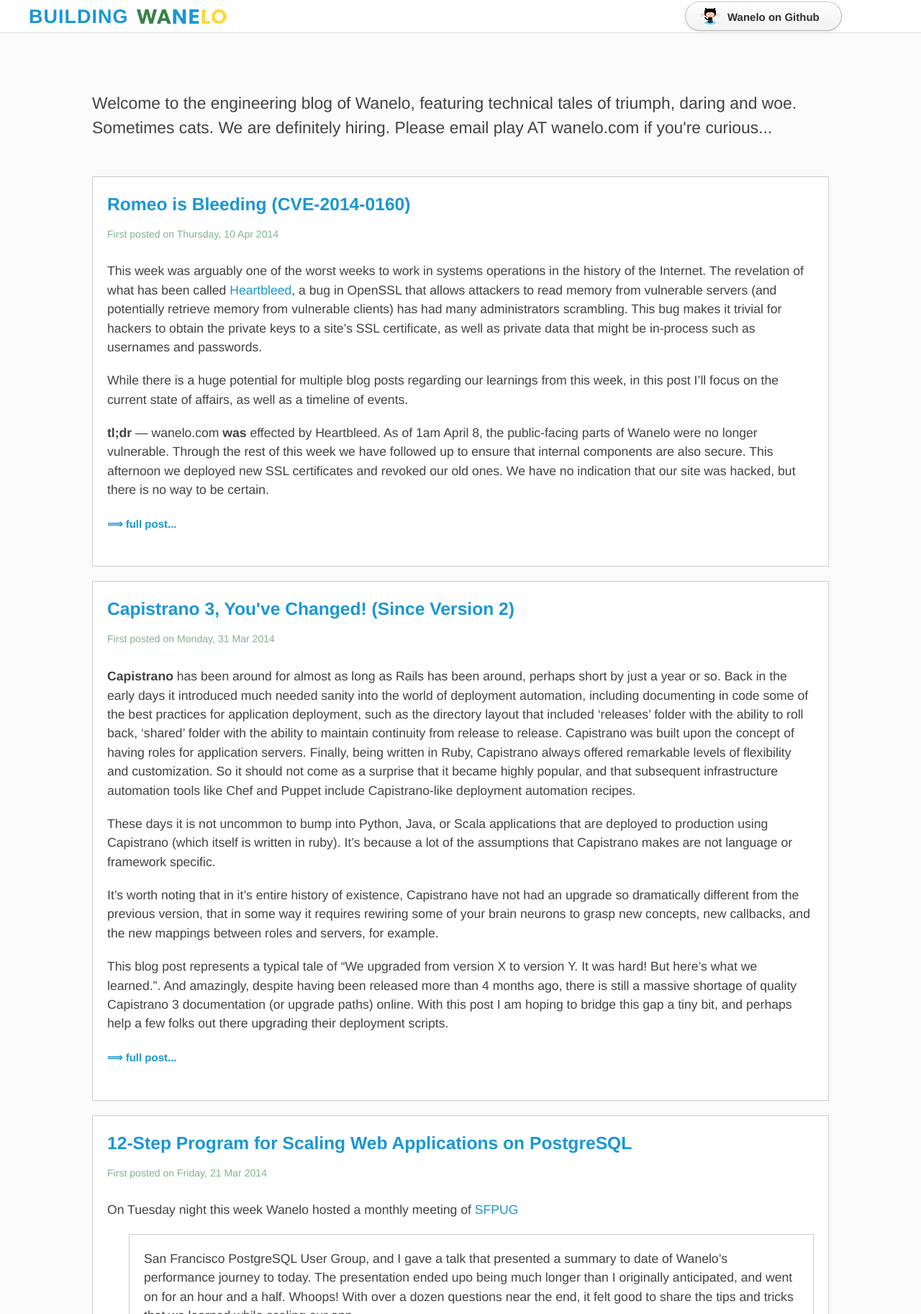
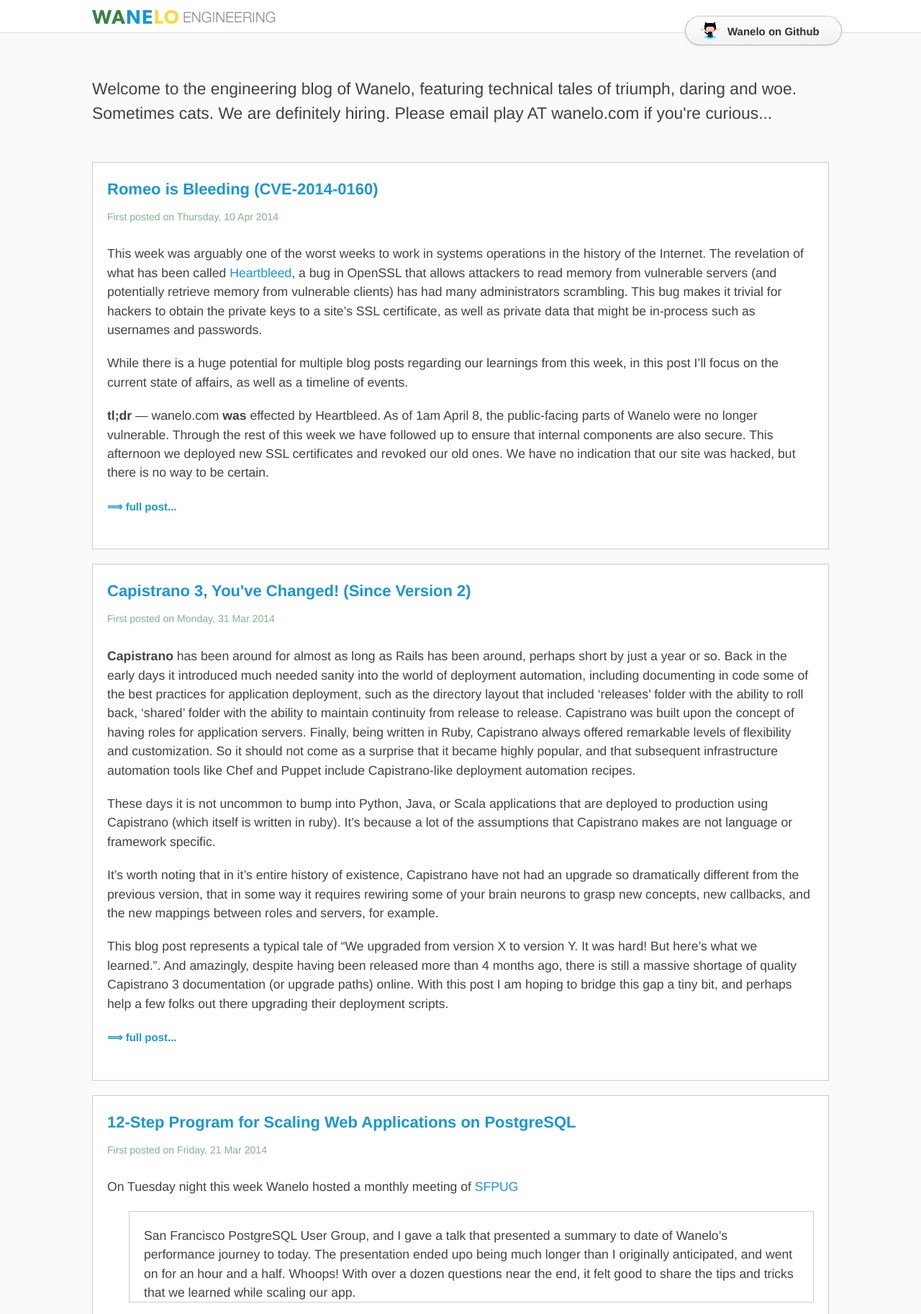
Before and after one commit to wanelo/wanelo.github.io, a Jekyll site: the page built from index.html, in a window 1280 px wide, cut to the strip 0-1825 px from the top of the page. Shown: the whole strip at 72% size. Built offline with Jekyll 4.4.1, drawn with Linux system fonts in a browser that asks for light colours; some web fonts are replaced; Markdown is read by kramdown in place of the engine named in the settings.

Commit message:
Fixing styles, and replacing logo

```diff
--- a/_includes/header.html
+++ b/_includes/header.html
@@ -19,13 +19,14 @@
   <body>
     <div id="container">
 		<div id="navbar">
-        <section id="downloads">
-          <a href="https://github.com/wanelo" id="view-on-github" class="button"><span>Wanelo on Github</span></a>
-        </section>
+            <div class="nav-container">
+            </div>
 		</div>
 	      <div class="inner">
+            <section id="downloads">
+              <a href="https://github.com/wanelo" id="view-on-github" class="button"><span>Wanelo on Github</span></a>
+            </section>
 	        <header>
-              <h2 class="post-head"><a href="/">Building</a></h2>
 	          {% if page.title %}
 	          <h1>{{page.title}}</h1>
 	          {% endif %}
--- a/stylesheets/stylesheet.css
+++ b/stylesheets/stylesheet.css
@@ -22,25 +22,31 @@
     font: inherit;
     vertical-align: baseline;
 }
+
 /* HTML5 display-role reset for older browsers */
 article, aside, details, figcaption, figure,
 footer, header, hgroup, menu, nav, section {
     display: block;
 }
+
 body {
     line-height: 1;
 }
+
 ol, ul {
     list-style: none;
 }
+
 blockquote, q {
     quotes: none;
 }
+
 blockquote:before, blockquote:after,
 q:before, q:after {
     content: '';
     content: none;
 }
+
 table {
     border-collapse: collapse;
     border-spacing: 0;
@@ -61,15 +67,26 @@
     font-weight: bold;
 }
 
-a:hover { text-decoration: underline;}
+a:hover {
+    text-decoration: underline;
+}
+
 
 #navbar {
     height: 45px;
     border-bottom: 1px solid #DDDDDD;
     width: 100%;
-	background: #fff url(../images/Wanelo-logo.jpg) left 190px center no-repeat;
+    background: #fff;
+}
+
+#navbar .nav-container {
+    height: 45px;
+    width: 80%;
+    margin: 0 auto;
+    background: #fff url(../images/wanelo_engineering.png) left 0% center no-repeat;
     cursor: pointer;
 }
+
 
 header {
     width: 100%;
@@ -107,12 +124,11 @@
 }
 
 p.sub-head {
-    margin-top: 20px;
+    margin-top: 0px;
     color: #424143;
     font-size: 1.3em;
     margin-bottom: 50px;
 }
-
 
 #container {
     min-height: 595px;
@@ -130,8 +146,8 @@
 
 #downloads {
     position: absolute;
-  top: 60px;
     right: 10%;
+    top: 80px;
 }
 
 ul#post-listing {
@@ -146,9 +162,9 @@
     margin-bottom: 20px;
 }
 
-ul#post-listing li h2 {
-    font-size: 1.4em;
-}
+/*ul#post-listing li h2 {*/
+    /*font-size: 1.4em;*/
+/*}*/
 
 a.button {
     -moz-border-radius: 30px;
@@ -168,30 +184,31 @@
     width: 179px;
     margin-right: 14px;
     background: #fdfdfd; /* Old browsers */
-  background: -moz-linear-gradient(top,  #fdfdfd 0%, #f2f2f2 100%); /* FF3.6+ */
-  background: -webkit-gradient(linear, left top, left bottom, color-stop(0%,#fdfdfd), color-stop(100%,#f2f2f2)); /* Chrome,Safari4+ */
-  background: -webkit-linear-gradient(top,  #fdfdfd 0%,#f2f2f2 100%); /* Chrome10+,Safari5.1+ */
-  background: -o-linear-gradient(top,  #fdfdfd 0%,#f2f2f2 100%); /* Opera 11.10+ */
-  background: -ms-linear-gradient(top,  #fdfdfd 0%,#f2f2f2 100%); /* IE10+ */
-  background: linear-gradient(top,  #fdfdfd 0%,#f2f2f2 100%); /* W3C */
-  filter: progid:DXImageTransform.Microsoft.gradient( startColorstr='#fdfdfd', endColorstr='#f2f2f2',GradientType=0 ); /* IE6-9 */
+    background: -moz-linear-gradient(top, #fdfdfd 0%, #f2f2f2 100%); /* FF3.6+ */
+    background: -webkit-gradient(linear, left top, left bottom, color-stop(0%, #fdfdfd), color-stop(100%, #f2f2f2)); /* Chrome,Safari4+ */
+    background: -webkit-linear-gradient(top, #fdfdfd 0%, #f2f2f2 100%); /* Chrome10+,Safari5.1+ */
+    background: -o-linear-gradient(top, #fdfdfd 0%, #f2f2f2 100%); /* Opera 11.10+ */
+    background: -ms-linear-gradient(top, #fdfdfd 0%, #f2f2f2 100%); /* IE10+ */
+    background: linear-gradient(top, #fdfdfd 0%, #f2f2f2 100%); /* W3C */
+    filter: progid:DXImageTransform.Microsoft.gradient(startColorstr='#fdfdfd', endColorstr='#f2f2f2', GradientType=0); /* IE6-9 */
     -webkit-box-shadow: 10px 10px 5px #888;
     -moz-box-shadow: 10px 10px 5px #888;
     box-shadow: 0px 1px 5px #e8e8e8;
 }
+
 a.button:hover {
     border-top: solid 1px #b7b7b7;
     border-left: solid 1px #b3b3b3;
     border-right: solid 1px #b3b3b3;
     border-bottom: solid 1px #b3b3b3;
     background: #fafafa; /* Old browsers */
-  background: -moz-linear-gradient(top,  #fdfdfd 0%, #f6f6f6 100%); /* FF3.6+ */
-  background: -webkit-gradient(linear, left top, left bottom, color-stop(0%,#fdfdfd), color-stop(100%,#f6f6f6)); /* Chrome,Safari4+ */
-  background: -webkit-linear-gradient(top,  #fdfdfd 0%,#f6f6f6 100%); /* Chrome10+,Safari5.1+ */
-  background: -o-linear-gradient(top,  #fdfdfd 0%,#f6f6f6 100%); /* Opera 11.10+ */
-  background: -ms-linear-gradient(top,  #fdfdfd 0%,#f6f6f6 100%); /* IE10+ */
-  background: linear-gradient(top,  #fdfdfd 0%,#f6f6f6, 100%); /* W3C */
-  filter: progid:DXImageTransform.Microsoft.gradient( startColorstr='#fdfdfd', endColorstr='#f6f6f6',GradientType=0 ); /* IE6-9 */
+    background: -moz-linear-gradient(top, #fdfdfd 0%, #f6f6f6 100%); /* FF3.6+ */
+    background: -webkit-gradient(linear, left top, left bottom, color-stop(0%, #fdfdfd), color-stop(100%, #f6f6f6)); /* Chrome,Safari4+ */
+    background: -webkit-linear-gradient(top, #fdfdfd 0%, #f6f6f6 100%); /* Chrome10+,Safari5.1+ */
+    background: -o-linear-gradient(top, #fdfdfd 0%, #f6f6f6 100%); /* Opera 11.10+ */
+    background: -ms-linear-gradient(top, #fdfdfd 0%, #f6f6f6 100%); /* IE10+ */
+    background: linear-gradient(top, #fdfdfd 0%, #f6f6f6, 100%); /* W3C */
+    filter: progid:DXImageTransform.Microsoft.gradient(startColorstr='#fdfdfd', endColorstr='#f6f6f6', GradientType=0); /* IE6-9 */
 }
 
 a.button span {
@@ -203,9 +220,11 @@
 #download-zip span {
     background: transparent url(../images/zip-icon.png) 12px 50% no-repeat;
 }
+
 #download-tar-gz span {
     background: transparent url(../images/tar-gz-icon.png) 12px 50% no-repeat;
 }
+
 #view-on-github span {
     background: transparent url(../images/octocat-icon.png) 12px 50% no-repeat;
 }
@@ -240,6 +259,7 @@
     text-shadow: none;
     overflow: auto;
 }
+
 pre code {
     color: #f2f2f2;
     background-color: #272822;
@@ -295,7 +315,6 @@
 
 }
 
-
 /* GENERAL ELEMENT TYPE STYLES */
 
 h1 {
@@ -308,7 +327,6 @@
     color: #6d6b6e;
     margin-bottom: 8px;
 }
-
 
 h3 {
     color: #6d6b6e;
@@ -378,6 +396,7 @@
 footer a {
     color: #666;
 }
+
 footer a:hover {
     color: #444;
 }
@@ -399,46 +418,71 @@
     font-size: 15px !important;
 }
 
-.clearfix {display: inline-block;}
-* html .clearfix {height: 1%;}
-.clearfix {display: block;}
+.clearfix {
+    display: inline-block;
+}
+
+* html .clearfix {
+    height: 1%;
+}
+
+.clearfix {
+    display: block;
+}
 
 /* #Media Queries
 ================================================== */
 
 /* Smaller than standard 960 (devices and browsers) */
-@media only screen and (max-width: 959px) {}
+@media only screen and (max-width: 959px) {
+}
 
 /* Tablet Portrait size to standard 960 (devices and browsers) */
-@media only screen and (min-width: 768px) and (max-width: 959px) {}
+@media only screen and (min-width: 768px) and (max-width: 959px) {
+}
 
 /* All Mobile Sizes (devices and browser) */
 @media only screen and (max-width: 767px) {
+    /* LAYOUT STYLES */
+    body {
+        font-size: 1.3em;
+    }
     header {
         padding-top: 10px;
-    padding-bottom: 10px;
+        padding-bottom: 40px;
     }
+
     #downloads {
         margin-bottom: 25px;
     }
+
     #download-zip, #download-tar-gz {
         display: none;
     }
+
     .inner {
+        padding-top: 30px;
         width: 94%;
         margin: 0 auto;
     }
+
+    header h1 { font-size: 1.4em;}
+
     header h2.post-head {
         left: 3%;
     }
-  #navbar {
-    background: #fff url(../images/Wanelo-logo.jpg) left 160px center no-repeat;
-    cursor: pointer;
+
+    #navbar .nav-container {
+        background: #fff url(../images/wanelo_engineering.png) left 0px center no-repeat;
+        width: 94%;
+        margin: 0 auto;
     }
 }
 
 /* Mobile Landscape Size to Tablet Portrait (devices and browsers) */
-@media only screen and (min-width: 480px) and (max-width: 767px) {}
+@media only screen and (min-width: 480px) and (max-width: 767px) {
+}
 
 /* Mobile Portrait Size to Mobile Landscape Size (devices and browsers) */
-@media only screen and (max-width: 479px) {}
+@media only screen and (max-width: 479px) {
+}
```
Also changed, not shown: images/building_wanelo.png (added), images/wanelo_engineering.png (added). Lines whose indentation alone changed are shown as unchanged.
